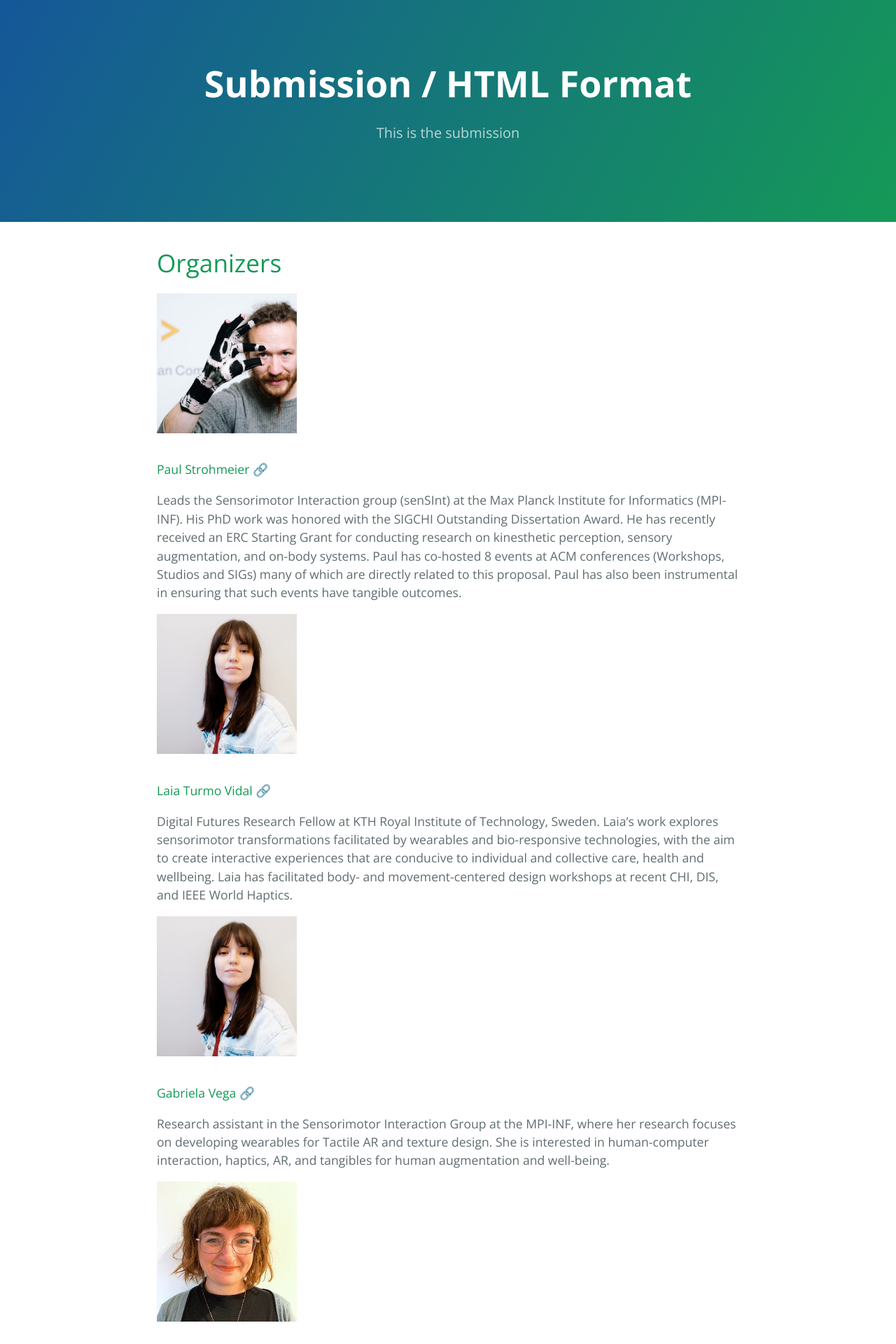
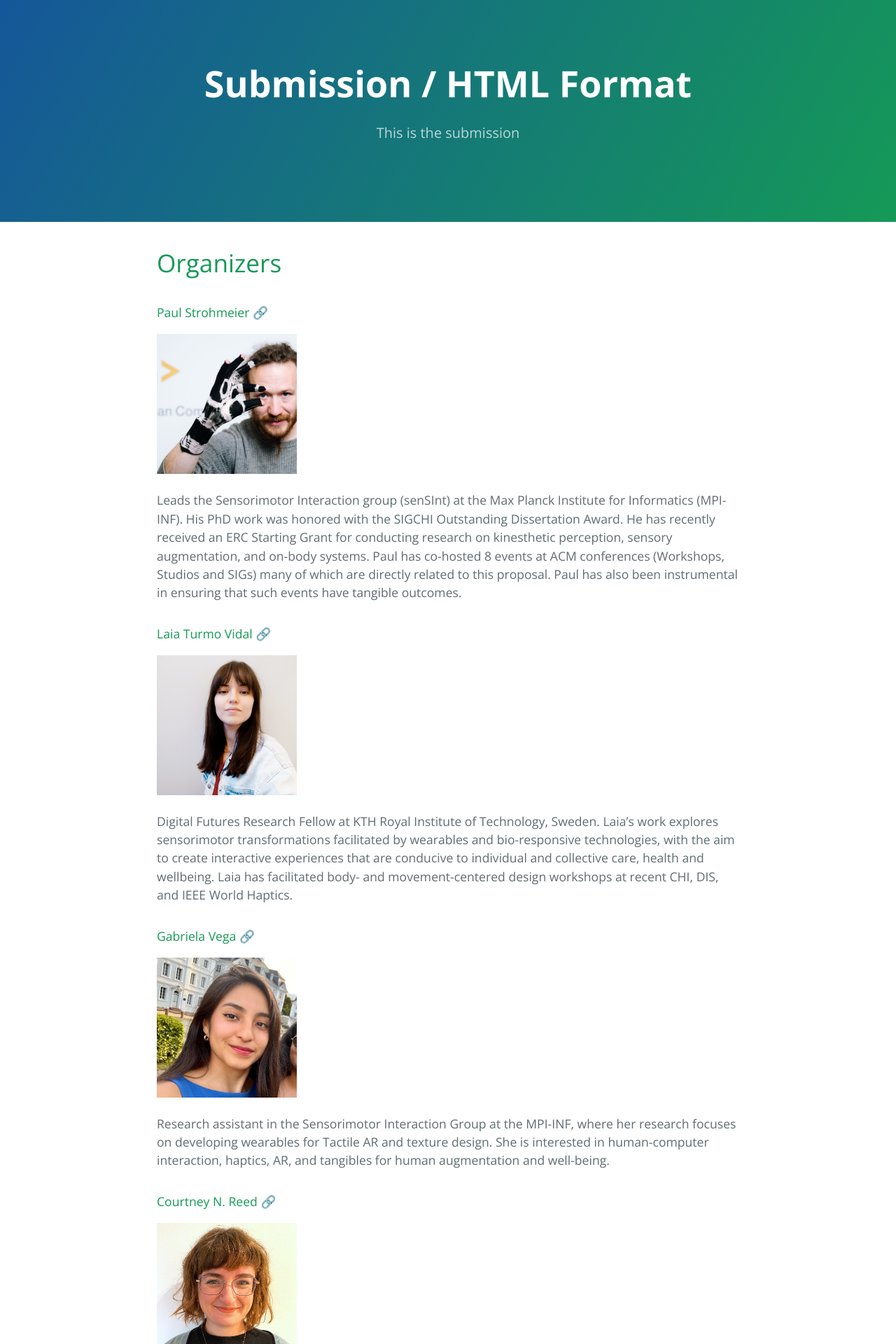
Before and after one commit to sensorimotordevices/sensorimotordevices.github.io, a Jekyll site: the page built from pages/organizers.md, in a window 1280 px wide. Shown: the top 1920 px of the page at 70% size. Built offline with Jekyll 4.4.1, drawn with Linux system fonts in a browser that asks for light colours.

Commit message:
new organizers

```diff
--- a/pages/organizers.md
+++ b/pages/organizers.md
@@ -5,44 +5,44 @@
 ---
 
 # Organizers
+
+#### Paul Strohmeier [🔗](https://sensint.mpi-inf.mpg.de/index.html)
 <img src="./photos/paul.png" alt="paul" width="200"/>
 
-#### Paul Strohmeier [🔗](https://sensint.mpi-inf.mpg.de/index.html)
 Leads the Sensorimotor Interaction group (senSInt) at the Max Planck Institute for Informatics (MPI-INF). His PhD work was honored with the SIGCHI Outstanding Dissertation Award. He has recently received an ERC Starting Grant for conducting research on kinesthetic perception, sensory augmentation, and on-body systems. Paul has co-hosted 8 events at ACM conferences (Workshops, Studios and SIGs) many of which are directly related to this proposal. Paul has also been instrumental in ensuring that such events have tangible outcomes.
 
+#### Laia Turmo Vidal [🔗](https://www.laiaturmovidal.com/)
 <img src="./photos/laia.jpg" alt="paul" width="200"/>
 
-#### Laia Turmo Vidal [🔗](https://www.laiaturmovidal.com/)
 Digital Futures Research Fellow at KTH Royal Institute of Technology, Sweden. Laia's work explores sensorimotor transformations facilitated by wearables and bio-responsive technologies, with the aim to create interactive experiences that are conducive to individual and collective care, health and wellbeing. Laia has facilitated body- and movement-centered design workshops at recent CHI, DIS, and IEEE World Haptics.
 
-<img src="./photos/laia.jpg" alt="paul" width="200"/>
+#### Gabriela Vega [🔗](https://scholar.google.com/citations?user=PriGV5kAAAAJ&hl=en)
+<img src="./photos/gaby.jpg" alt="paul" width="200"/>
 
-#### Gabriela Vega [🔗](https://scholar.google.com/citations?user=PriGV5kAAAAJ&hl=en)
 Research assistant in the Sensorimotor Interaction Group at the MPI-INF, where her research focuses on developing wearables for Tactile AR and texture design. She is interested in human-computer interaction, haptics, AR, and tangibles for human augmentation and well-being.
 
+#### Courtney N. Reed [🔗](https://www.courtneynreed.com/)
 <img src="./photos/courtney.jpg" alt="paul" width="200"/>
 
-#### Courtney N. Reed [🔗](https://www.courtneynreed.com/)
 Musician, performer, and assistant professor in the Institute for Digital Technologies, Loughborough University London, London, United Kingdom. Her work explores the dynamics of agency and control between human and body through vocal performance. She designs biosignal-based wearables for augmented singing and is interested in first-person methodologies and micro-phenomenology.
 
+#### Alex Mazursky [🔗](https://www.alexmazursky.com/)
 <img src="./photos/alex.jpeg" alt="paul" width="200"/>
 
-#### Alex Mazursky [🔗](https://www.alexmazursky.com/)
 PhD student in the Department of Computer Science at the University of Chicago, where he designs wearable devices that provide tactile feedback, transforming otherwise passive objects and surfaces into interactive experiences. He engineers haptic actuators from the ground up, integrating actuators into custom devices that create diverse sensations—such as vibration, friction, pressure, and temperature—to augment physical and virtual spaces.
 
+#### Easa AliAbbasi [🔗](https://de.linkedin.com/in/easa-aliabbasi)
 <img src="./photos/easa.png" alt="paul" width="200"/>
 
-#### Easa AliAbbasi [🔗](https://de.linkedin.com/in/easa-aliabbasi)
 Postdoctoral researcher in the Sensorimotor Interaction Group at MPI-INF, where his research focuses on understanding human tactile perception and developing tactile displays to convey sensory information. During his PhD studies, he investigated the electro-mechanical interactions between human fingers and voltage-induced touchscreens under electroadhesion.
 
-<img src="./photos/easa.png" alt="paul" width="200"/>
+#### Ana Tajadura-Jiménez [🔗](https://imbodylab.com/)
+<img src="./photos/ana.jpeg" alt="paul" width="200"/>
 
-#### Ana Tajadura-Jiménez [🔗](https://imbodylab.com/)
 Associate Professor in the DEI Interactive Systems Group at Universidad Carlos III de Madrid, and an Honorary Research Fellow at the University College London Interaction Center. She leads the i_mBODY lab, which focuses on interactive multisensory body-centered experiences at the intersection of HCI and neuroscience. She is the PI of the ERC-funded BODYinTRANSIT project, which explores the design of sensory technologies to alter body perceptions and promote positive changes in emotional and physical health in populations with body-related concerns.
 
+#### Jürgen Steimle [🔗](https://scholar.google.de/citations?user=Cz_S3u8AAAAJ&hl=de)
 <img src="./photos/jurgen.jpg" alt="paul" width="200"/>
-
-#### Jürgen Steimle [🔗](https://scholar.google.de/citations?user=Cz_S3u8AAAAJ&hl=de)
 Professor at Saarland University where he leads the Human-Computer Interaction Lab. Previously he was Senior Researcher at the MPI-INF and Visiting Assistant Professor at the MIT Media Lab. He holds a PhD in Computer Science from TU Darmstadt. Jürgen specializes in body-based interfaces that are soft and deformable, to offer novel opportunities for rich and expressive multi-sensory interaction. He is recipient of an ERC Starting Grant and his work on body-based interfaces has received Best Paper Awards at CHI and UIST.
 
 [back](./)
```
Also changed, not shown: pages/photos/ana.jpeg (added), pages/photos/gaby.jpg (added), 1 other file.
